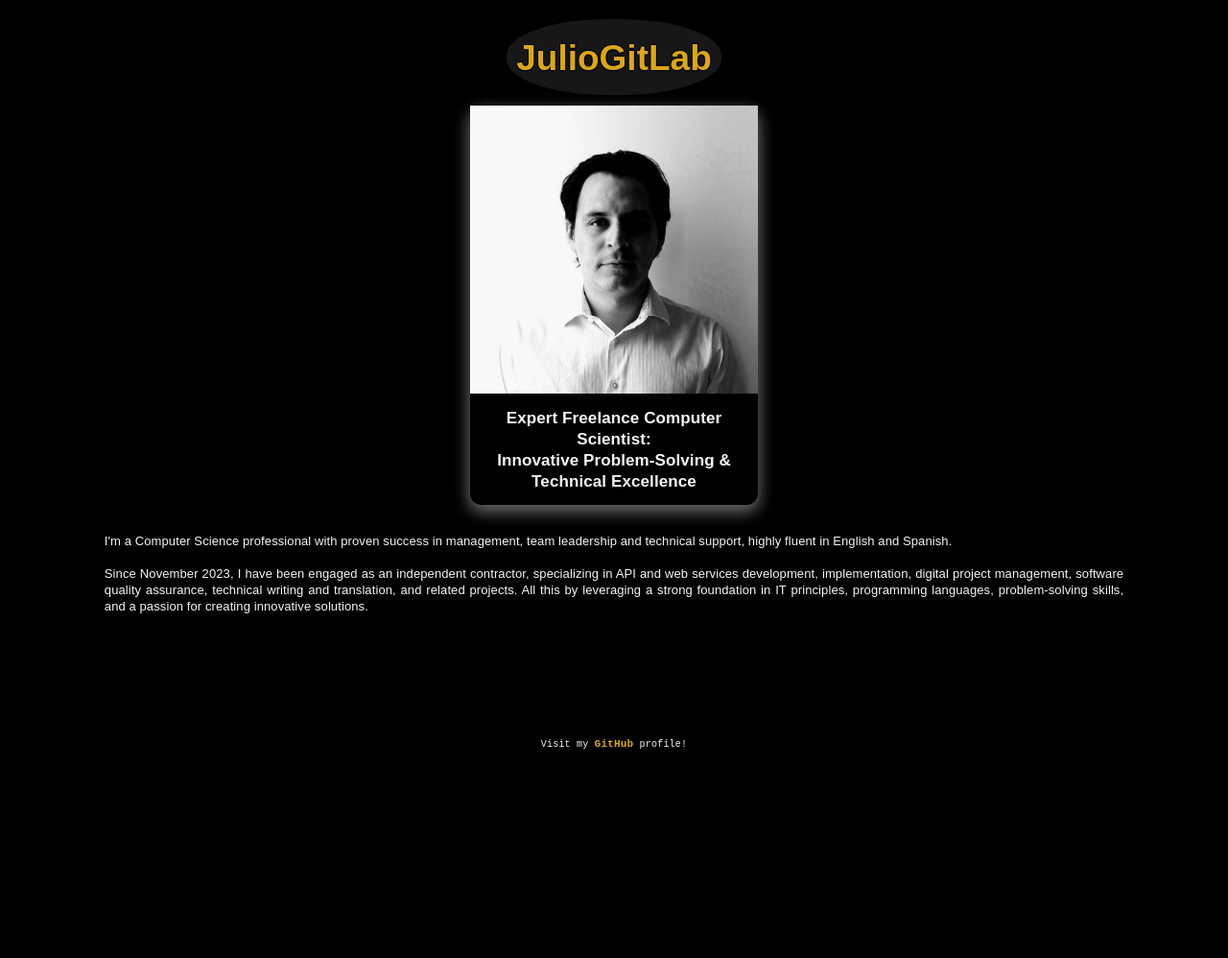
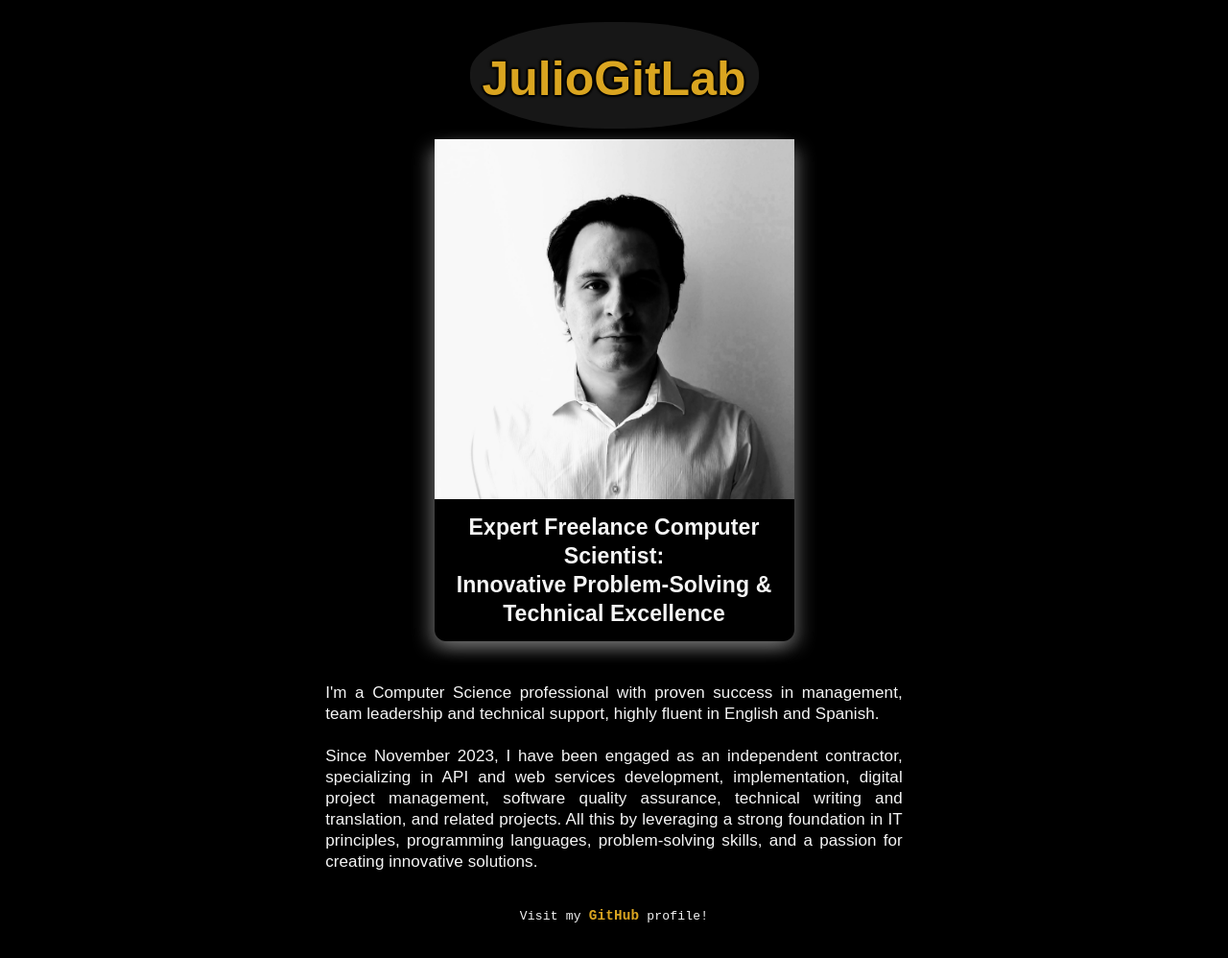
Before and after one commit to JulioGitLab/JulioGitLab.github.io, a plain HTML site: page index.html in a window 1280 px wide. Shown: the whole page at 96% size. Before the commit the page ends 800 px from the top, so only its background shows below. Drawn offline with Linux system fonts and the light colour scheme; a web font is replaced by a local one.

Commit message:
Feat: Implements responsive design

```diff
--- a/styles/style.css
+++ b/styles/style.css
@@ -44,7 +44,7 @@
   width: 300px;
   margin: 0 auto 3rem;
   border-radius: 1.2em;
-  box-shadow: 0 5px 17px rgba(200, 200, 200, 0.37), 0 7px 17px rgba(200, 200, 200, 0.31);
+  box-shadow: -5px 5px 13px rgba(200, 200, 200, 0.37), 5px 5px 13px rgba(200, 200, 200, 0.31);
   transition-duration: 2s;
 }
 
@@ -72,7 +72,7 @@
 main {
   display: flex;
   flex-direction: column;
-  gap: 1.7rem;
+  gap: 1.3em;
   width: 83%;
   text-align: justify;
   line-height: 1.3em;
@@ -106,3 +106,58 @@
   letter-spacing: 0.3px;
   transition-duration: 350ms;
 }
+
+@media (min-width: 540px) {
+  .card {
+    width: 350px;
+    margin: 0 auto 4.3rem;
+  }
+
+  .card>a>h2 {
+    font-size: 1.9rem;
+  }
+
+  .card:hover {
+    margin: 1.9rem auto 5.3rem;
+  }
+
+  main {
+    width: 79%;
+    font-size: 1.5rem;
+  }
+
+  footer {
+    height: 75px;
+    font-size: 1.3rem;
+  }
+}
+
+@media (min-width: 940px) and (min-height: 600px) {
+  header {
+    padding-top: 2.3rem;
+  }
+
+  h1 {
+    padding: 3rem 1.3rem 2.3rem;
+    font-size: 5rem;
+    text-shadow: -2px 0 2px #000, 0 2px 2px #000, 2px 0 2px #000, 0 -2px 2px #000;
+  }
+
+  .card {
+    width: 375px;
+    box-shadow: -7px 7px 17px rgba(200, 200, 200, 0.37), 7px 7px 17px rgba(200, 200, 200, 0.31);
+  }
+
+  .card>a>h2 {
+    font-size: 2.3rem;
+  }
+
+  main {
+    width: 47%;
+    font-size: 1.7rem;
+  }
+
+  footer {
+    height: 89px;
+  }
+}
```
